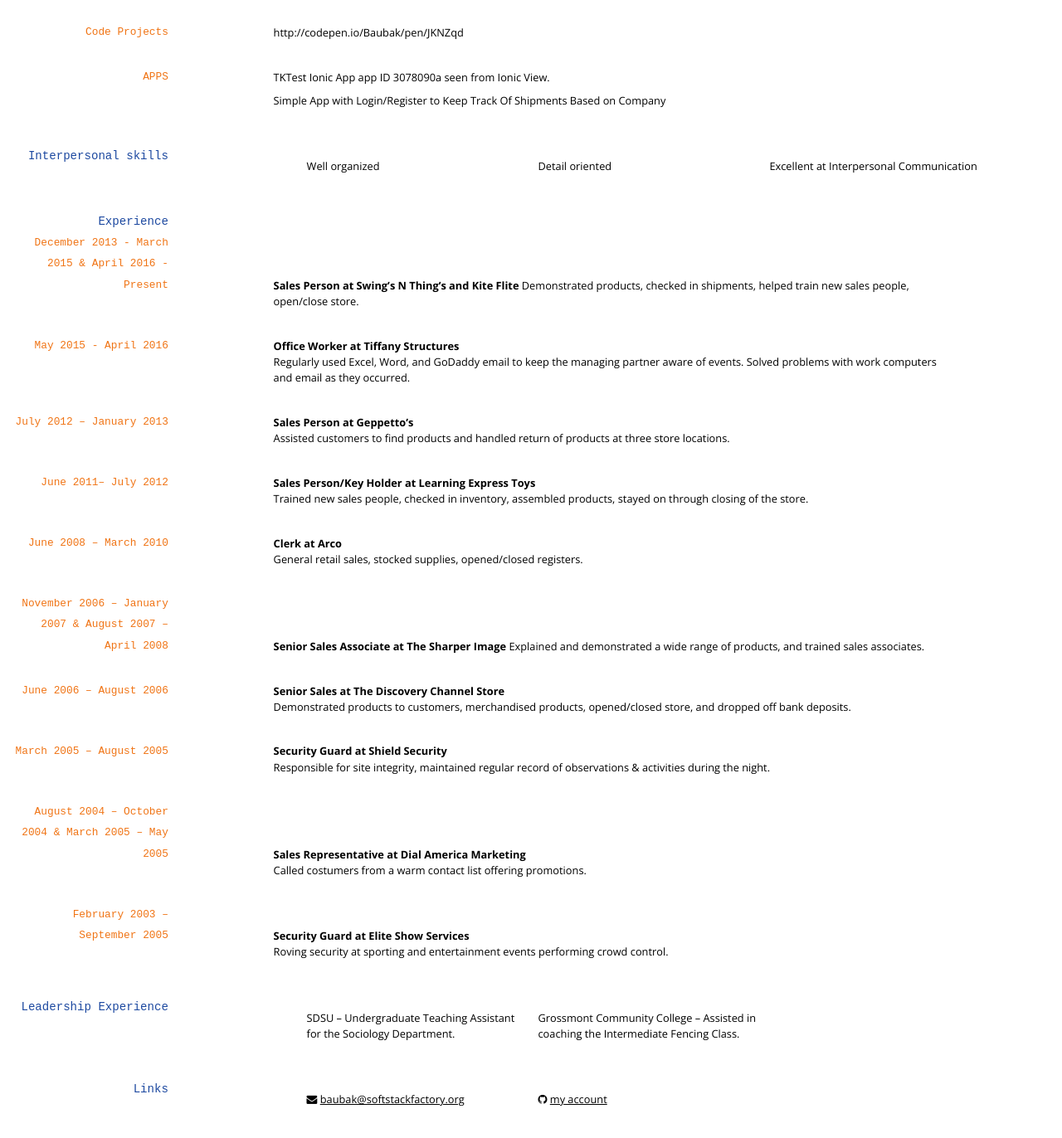
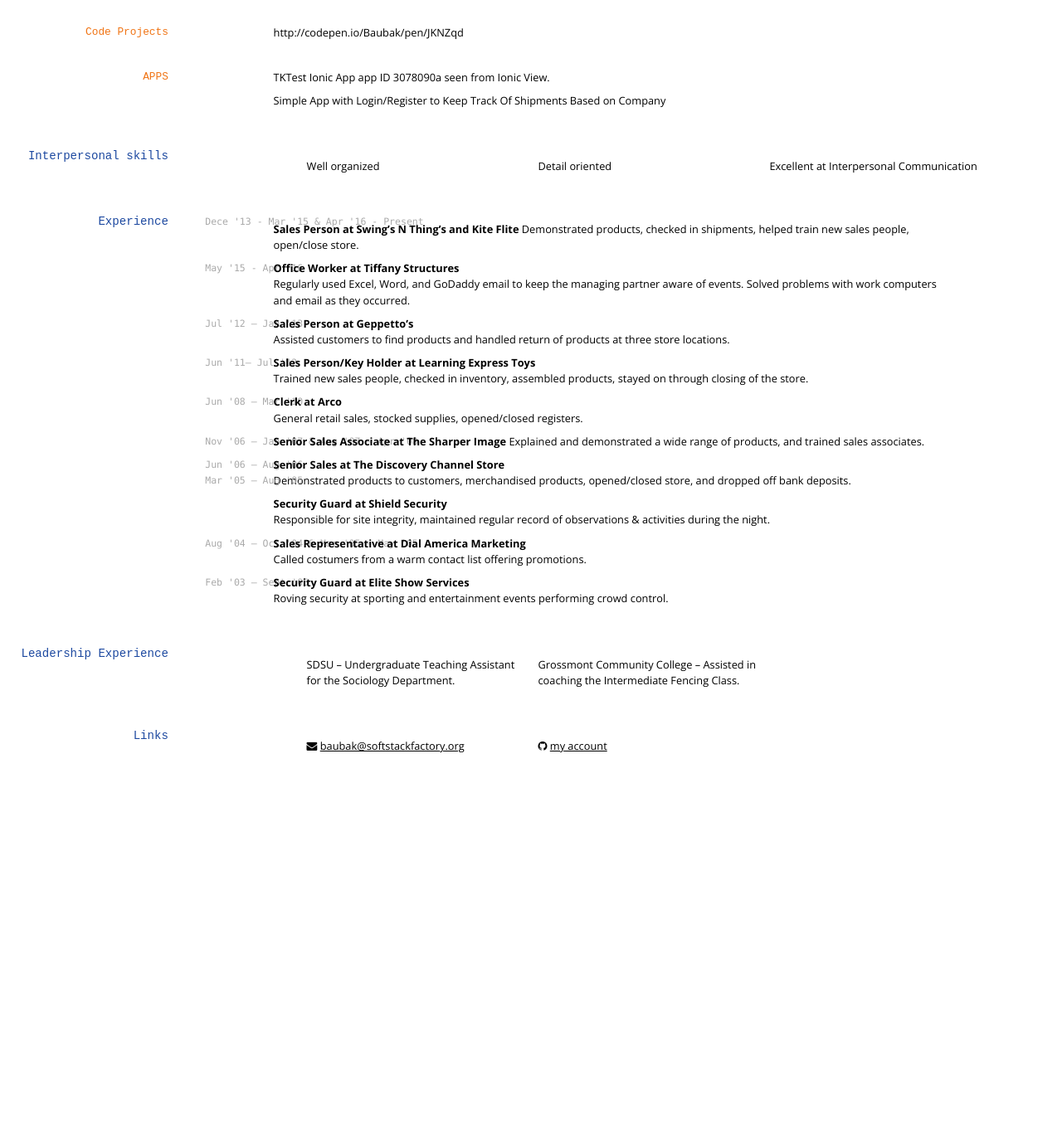
Before and after one commit to bdowlatshahiessf/bdowlatshahiessf.github.io, a Jekyll site: the page built from index.md, in a window 1280 px wide and 1400 px high, scrolled down 807 px. Shown: the top 1372 px of the window at 83% size. Built offline with Jekyll 4.4.1, drawn with Linux system fonts in a browser that asks for light colours; nearby versions of some CDN libraries; after the commit the page ends 1832 px from its top, so only the background shows below that.

Commit message:
Update index.md

```diff
--- a/index.md
+++ b/index.md
@@ -80,7 +80,7 @@ Simple App with Login/Register to Keep Track Of Shipments Based on Company
 ## Experience
 
 
-### December 2013 - March 2015 & April 2016 - Present
+`Dece '13 - Mar '15 & Apr '16 - Present`
 
 
 
@@ -88,7 +88,7 @@ __Sales Person at Swing's N Thing's  and Kite Flite__
 Demonstrated products, checked in shipments, helped train new sales people, open/close store.
 
 
-### May 2015 - April 2016
+`May '15 - Apr '16`
 
 
 
@@ -96,56 +96,55 @@ __Office Worker at Tiffany Structures__
 Regularly used Excel, Word, and GoDaddy email to keep the managing partner aware of events.
 Solved problems with work computers and email as they occurred.
 
-### July 2012 – January 2013
+`Jul '12 – Jan '13`
 
 
 
 __Sales Person at Geppetto's__
 Assisted customers to find products and handled return of products at three store locations.
 
-### June 2011– July 2012
+ `Jun '11– Jul '12`
 
 
 
 __Sales Person/Key Holder at Learning Express Toys__
 Trained new sales people, checked in inventory, assembled products, stayed on through closing of the store.
 
-### June 2008 – March 2010
+`Jun '08 – Mar '10`
 
 
 
 __Clerk at Arco__
 General retail sales, stocked supplies, opened/closed registers.
 
-### November 2006 – January 2007 & August 2007 – April 2008
+`Nov '06 – Jan '07 & Aug '07 – Apr '08`
 
 
 
 __Senior Sales Associate at The Sharper Image__
 Explained and demonstrated a wide range of products, and trained sales associates.
 
-### June 2006 – August 2006
+`Jun '06 – Aug '06`
 
 
 
 __Senior Sales at The Discovery Channel Store__
 Demonstrated products to customers, merchandised products, opened/closed store, and dropped off bank deposits.
-
-### March 2005 – August 2005
+`Mar '05 – Aug '05`
 
 
 
 __Security Guard at Shield Security__
 Responsible for site integrity, maintained regular record of observations & activities during the night.
 
-### August 2004 – October 2004 & March 2005 – May 2005
+`Aug '04 – Oct '04 & Mar '05 – May '05`
 
 
 
 __Sales Representative at Dial America Marketing__
 Called costumers from a warm contact list offering promotions.
 
-### February 2003 – September 2005
+ `Feb '03 – Sept '05`
 
 
 
```
